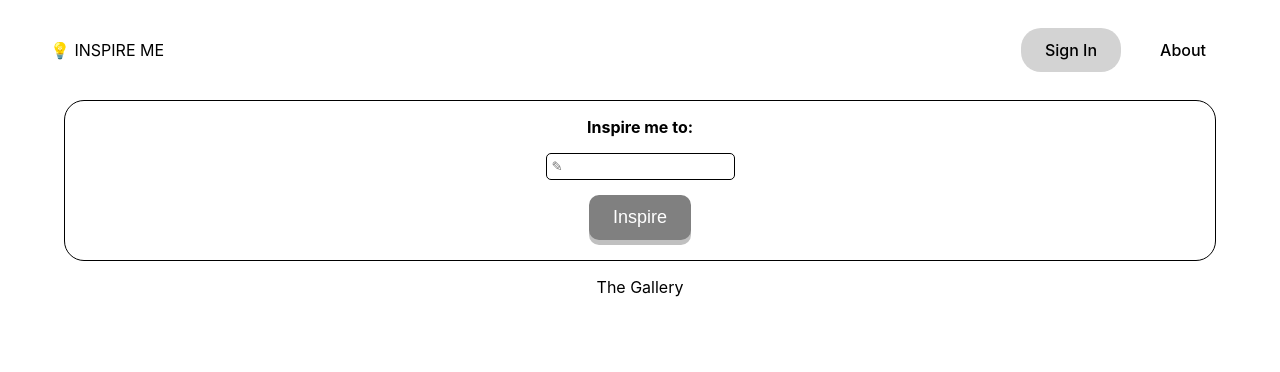
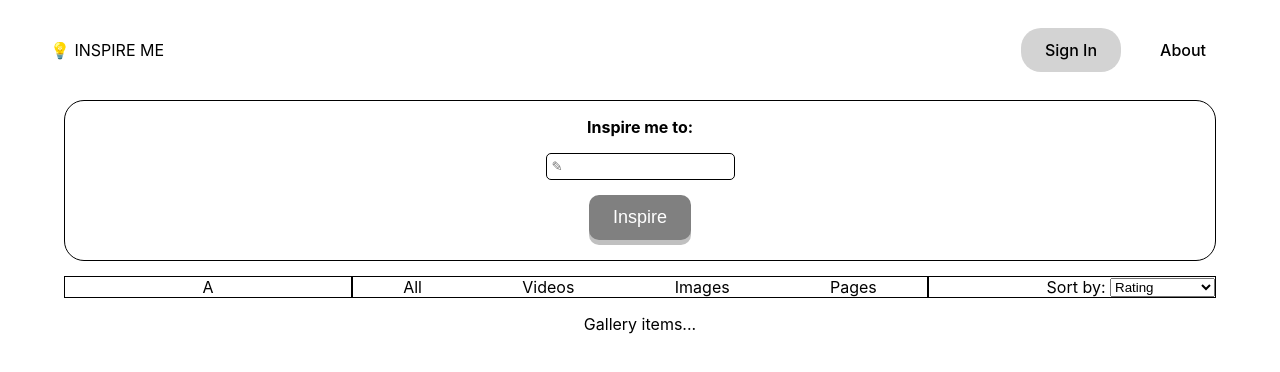
Before and after one commit to etriv/inspireme, a React (Create React App) app: page / in a window 1280 px wide. Shown: the top 372 px of the page. Built offline with nearby package versions, Linux system fonts and the light colour scheme.

Commit message:
Added gallery component and gallery filters

```diff
--- /dev/null
+++ b/src/components/gallery-filters/gallery-filters.jsx
@@ -0,0 +1,28 @@
+import React from 'react';
+import './gallery-filters.scss'
+
+const GalleryFilters = () => {
+    return (
+        <div className="filters-container">
+            <div className="filters-pad">
+                A
+            </div>
+            <div className="filters">
+                <span className="filter on">All</span>
+                <span className="filter">Videos</span>
+                <span className="filter">Images</span>
+                <span className="filter">Pages</span>
+            </div>
+            <div className="sort-elem">
+                <span>Sort by:&nbsp;</span>
+                <select>
+                    <option value="volvo">Rating</option>
+                    <option value="saab">Date (newest)</option>
+                    <option value="opel">Date (oldest)</option>
+                </select>
+            </div>
+        </div>
+    );
+}
+
+export default GalleryFilters;
--- /dev/null
+++ b/src/components/gallery-filters/gallery-filters.scss
@@ -0,0 +1,45 @@
+.filters-container {
+    border: 0px solid black;
+    width: 90%;
+    margin: auto;
+    margin-top: 15px;
+    display: flex;
+    flex-direction: row;
+    justify-content: space-between;
+    align-items: center;
+    align-content: center;
+
+}
+
+.filters-pad {
+    border: 1px solid black;
+    flex: 1 1 auto;
+    width: 25%;
+}
+
+.filters {
+    border: 1px solid black;
+    display: flex;
+    flex-direction: row;
+    justify-content: space-between;
+    align-items: center;
+    align-content: center;
+    flex: 1 1 auto;
+    width: 50%;
+}
+
+.filter {
+    border: 0px solid black;
+    flex: 1 1 auto;
+}
+
+.sort-elem {
+    border: 1px solid black;
+    display: flex;
+    flex-direction: row;
+    justify-content: flex-end;
+    align-items: center;
+    align-content: center;
+    flex: 1 1 auto;
+    width: 25%;
+}
--- a/src/components/gallery/gallery.jsx
+++ b/src/components/gallery/gallery.jsx
@@ -1,9 +1,12 @@
 import React from 'react';
+import './gallery.scss'
+import GalleryFilters from '../gallery-filters/gallery-filters'
 
 const Gallery = () => {
     return (
         <div className="gallery-container">
-            <p>The Gallery</p>
+            <GalleryFilters />
+            <p>Gallery items...</p>
         </div>
     );
 }
```
